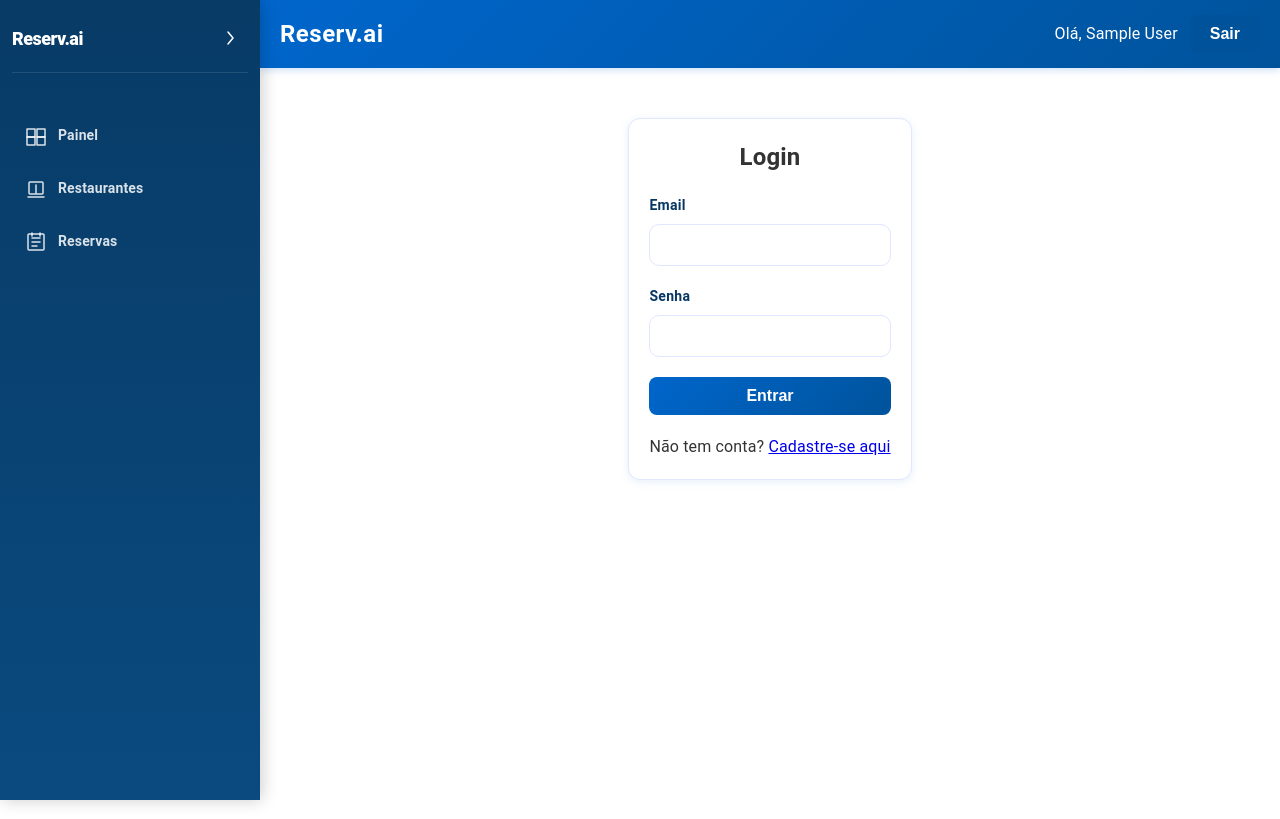
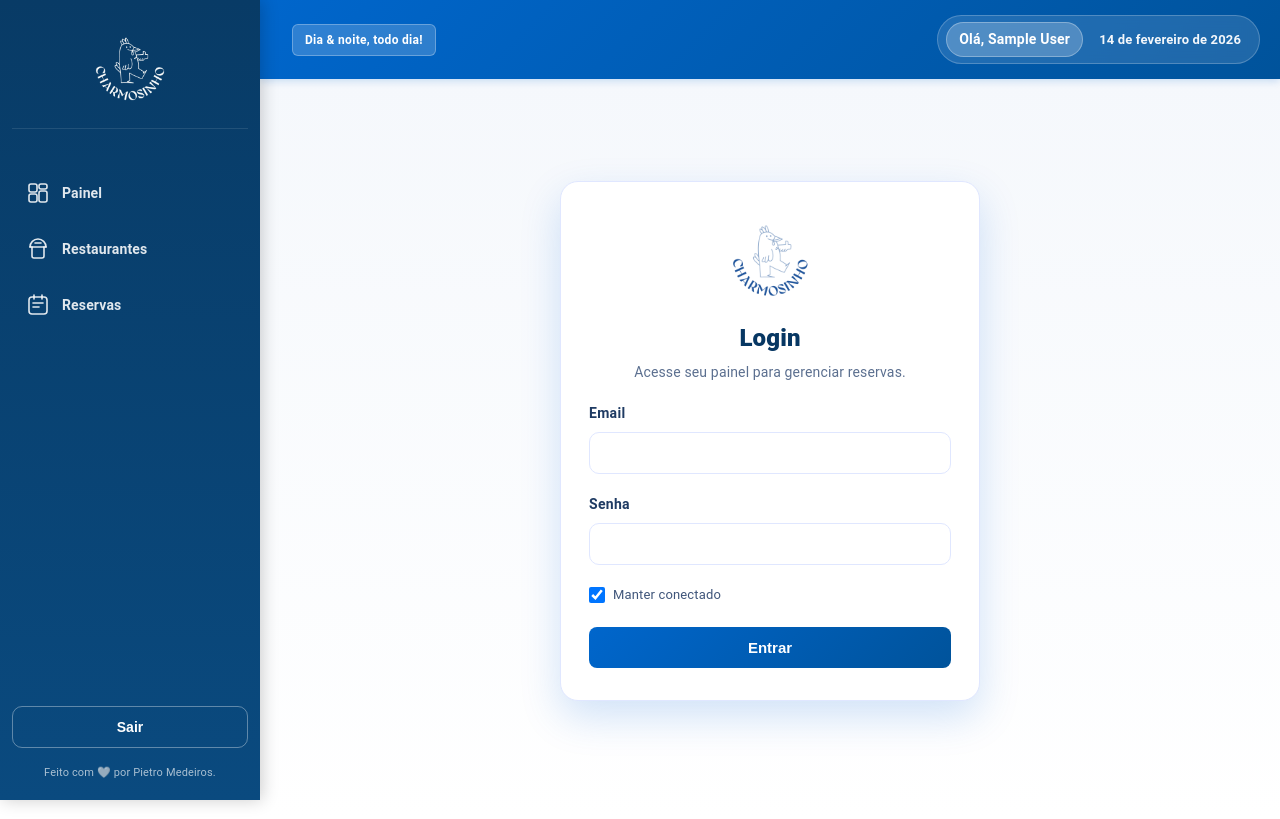
Before and after one commit to repositoriogobdev/reserv.ai-charmosinho, a React (Create React App) app in the folder frontend/: page /login in a window 1280 px wide. Built offline with nearby package versions, Linux system fonts and the light colour scheme; no server answers; sample sign-in values are in the browser's storage; the HTML template or start-up script is replaced by a standard one.

Commit message:
Atualiza UI e fluxo de login

```diff
--- a/frontend/public/index.html
+++ b/frontend/public/index.html
@@ -5,6 +5,7 @@
     <meta name="viewport" content="width=device-width, initial-scale=1" />
     <meta name="theme-color" content="#000000" />
     <meta name="description" content="Plataforma de agendamento de reservas para restaurantes" />
+    <link rel="icon" href="%PUBLIC_URL%/logo.png" />
     <title>Reserv.ai - Agendamento de Reservas</title>
   </head>
   <body>
--- a/frontend/src/App.js
+++ b/frontend/src/App.js
@@ -2,12 +2,11 @@ import React from 'react';
 import { BrowserRouter as Router, Routes, Route, useLocation, Navigate } from 'react-router-dom';
 import { ThemeProvider, createTheme } from '@mui/material/styles';
 import CssBaseline from '@mui/material/CssBaseline';
-import { AuthProvider } from './context/AuthContext';
+import { AuthProvider, useAuth } from './context/AuthContext';
 
 // Pages
 import Home from './pages/Home';
 import Login from './pages/Login';
-import Register from './pages/Register';
 import Booking from './pages/Booking';
 import Dashboard from './pages/Dashboard';
 import Restaurants from './pages/Restaurants';
@@ -83,11 +82,12 @@ const theme = createTheme({
 
 function AppLayout() {
   const location = useLocation();
-  // Mostrar Navbar/Sidebar apenas quando NÃO estivermos na página pública de reservas
-  const showNavbar = !location.pathname.startsWith('/reservas');
+  const { isAuthenticated } = useAuth();
+  // Mostrar Navbar/Sidebar apenas quando estiver autenticado
+  const showNavbar = isAuthenticated && !location.pathname.startsWith('/reservas');
 
   return (
-    <div className="App">
+    <div className={`App ${showNavbar ? 'has-sidebar' : ''}`}>
       {/* Mostrar sidebar na área de gerenciamento (não em /reservas) */}
       {showNavbar && <Sidebar />}
 
@@ -98,9 +98,8 @@ function AppLayout() {
         <Routes>
           <Route path="/reservas" element={<Home />} />
           {/* Rota raiz volta a apontar para a Home (área de gerenciamento). A página pública de reservas fica em /reservas */}
-          <Route path="/" element={<Home />} />
+          <Route path="/" element={<Navigate to={isAuthenticated ? '/dashboard' : '/login'} replace />} />
           <Route path="/login" element={<Login />} />
-          <Route path="/register" element={<Register />} />
           <Route path="/booking/:restaurantId" element={<Booking />} />
 
           {/* Rotas protegidas */}
--- a/frontend/src/components/Navbar.js
+++ b/frontend/src/components/Navbar.js
@@ -11,18 +11,29 @@ const Navbar = () => {
     navigate('/');
   };
 
+  const currentDate = new Date().toLocaleDateString('pt-BR', {
+    day: '2-digit',
+    month: 'long',
+    year: 'numeric'
+  });
+
   return (
     <nav className="navbar compact">
       <div className="navbar-content">
-        <Link to="/" className="navbar-brand">Reserv.ai</Link>
-        <div style={{ display: 'flex', alignItems: 'center', gap: '12px' }}>
-          {isAuthenticated && <span style={{ color: 'white' }}>Olá, {user?.name}</span>}
-          {isAuthenticated ? (
-            <button onClick={handleLogout} className="btn btn-secondary">Sair</button>
-          ) : (
+        <div className="navbar-left">
+          <div className="navbar-brand" aria-label="Reserv.ai"></div>
+          <span className="navbar-slogan badge">Dia & noite, todo dia!</span>
+        </div>
+        <div className="navbar-actions">
+          {isAuthenticated && (
+            <div className="navbar-info">
+              <span className="navbar-badge">Olá, {user?.name}</span>
+              <span className="navbar-date">{currentDate}</span>
+            </div>
+          )}
+          {!isAuthenticated && (
             <div>
               <Link to="/login" style={{ marginRight: 8, color: 'white' }}>Login</Link>
-              <Link to="/register" style={{ color: 'white' }}>Cadastrar</Link>
             </div>
           )}
         </div>
--- a/frontend/src/components/Sidebar.js
+++ b/frontend/src/components/Sidebar.js
@@ -1,49 +1,48 @@
 import React, { useState, useEffect } from 'react';
-import { NavLink } from 'react-router-dom';
+import { NavLink, useNavigate } from 'react-router-dom';
+import { useAuth } from '../context/AuthContext';
+import logo from '../assets/logo.png';
 import './sidebar.css';
 
 // SVG Icons
 const DashboardIcon = () => (
-  <svg width="20" height="20" viewBox="0 0 20 20" fill="none" stroke="currentColor">
-    <rect x="1" y="3" width="8" height="8" strokeWidth="1.5" />
-    <rect x="11" y="3" width="8" height="8" strokeWidth="1.5" />
-    <rect x="1" y="11" width="8" height="8" strokeWidth="1.5" />
-    <rect x="11" y="11" width="8" height="8" strokeWidth="1.5" />
+  <svg width="20" height="20" viewBox="0 0 24 24" fill="none" stroke="currentColor" strokeWidth="1.6" strokeLinecap="round" strokeLinejoin="round">
+    <rect x="3" y="3" width="8" height="8" rx="2" />
+    <rect x="13" y="3" width="8" height="5" rx="2" />
+    <rect x="13" y="10" width="8" height="11" rx="2" />
+    <rect x="3" y="13" width="8" height="8" rx="2" />
   </svg>
 );
 
 const RestaurantIcon = () => (
-  <svg width="20" height="20" viewBox="0 0 20 20" fill="none" stroke="currentColor">
-    <path d="M2 18h16M4 3h12a1 1 0 0 1 1 1v10a1 1 0 0 1-1 1H4a1 1 0 0 1-1-1V4a1 1 0 0 1 1-1z" strokeWidth="1.5" strokeLinecap="round" strokeLinejoin="round" />
-    <path d="M10 6v8" strokeWidth="1.5" strokeLinecap="round" />
+  <svg width="20" height="20" viewBox="0 0 24 24" fill="none" stroke="currentColor" strokeWidth="1.6" strokeLinecap="round" strokeLinejoin="round">
+    <path d="M4 10a8 8 0 0 1 16 0" />
+    <path d="M4 10h16" />
+    <path d="M6 10v9a2 2 0 0 0 2 2h8a2 2 0 0 0 2-2v-9" />
+    <path d="M9 6h6" />
   </svg>
 );
 
 const ReservationIcon = () => (
-  <svg width="20" height="20" viewBox="0 0 20 20" fill="none" stroke="currentColor">
-    <path d="M3 2h14a1 1 0 0 1 1 1v14a1 1 0 0 1-1 1H3a1 1 0 0 1-1-1V3a1 1 0 0 1 1-1z" strokeWidth="1.5" />
-    <path d="M6 6h8M6 10h8M6 14h5" strokeWidth="1.5" strokeLinecap="round" />
-    <line x1="6" y1="1" x2="6" y2="4" strokeWidth="1.5" strokeLinecap="round" />
-    <line x1="14" y1="1" x2="14" y2="4" strokeWidth="1.5" strokeLinecap="round" />
+  <svg width="20" height="20" viewBox="0 0 24 24" fill="none" stroke="currentColor" strokeWidth="1.6" strokeLinecap="round" strokeLinejoin="round">
+    <rect x="3" y="4" width="18" height="17" rx="3" />
+    <path d="M8 2v4M16 2v4" />
+    <path d="M7 10h10" />
+    <path d="M7 14h6" />
   </svg>
 );
 
-const CollapseIcon = ({ collapsed }) => (
-  collapsed ? (
-    <svg width="18" height="18" viewBox="0 0 18 18" fill="currentColor">
-      <path d="M11 3L6 9l5 6" stroke="currentColor" strokeWidth="1.5" fill="none" strokeLinecap="round" strokeLinejoin="round" />
-    </svg>
-  ) : (
-    <svg width="18" height="18" viewBox="0 0 18 18" fill="currentColor">
-      <path d="M7 3l5 6-5 6" stroke="currentColor" strokeWidth="1.5" fill="none" strokeLinecap="round" strokeLinejoin="round" />
-    </svg>
-  )
-);
-
 const Sidebar = () => {
+  const { logout, isAuthenticated } = useAuth();
+  const navigate = useNavigate();
   const [collapsed, setCollapsed] = useState(false);
   const [isMobile, setIsMobile] = useState(window.innerWidth <= 768);
   const [mobileOpen, setMobileOpen] = useState(false);
+
+  const handleLogout = () => {
+    logout();
+    navigate('/');
+  };
 
   // Handle responsive behavior
   useEffect(() => {
@@ -88,14 +87,14 @@ const Sidebar = () => {
         aria-label="Menu de navegação"
       >
         <div className="sidebar-header">
-          <div className="brand">Reserv.ai</div>
           <button
-            className="collapse-btn"
+            type="button"
+            className="brand-toggle"
             onClick={() => setCollapsed(!collapsed)}
             aria-label={collapsed ? 'Expandir menu' : 'Recolher menu'}
             title={collapsed ? 'Expandir' : 'Recolher'}
           >
-            <CollapseIcon collapsed={collapsed} />
+            <img src={logo} alt="Logo" className="brand-logo" />
           </button>
         </div>
 
@@ -136,7 +135,21 @@ const Sidebar = () => {
             <span className="nav-label">Reservas</span>
           </NavLink>
 
-
+          {isAuthenticated && (
+            <button
+              type="button"
+              className="sidebar-logout"
+              onClick={() => {
+                handleNavClick();
+                handleLogout();
+              }}
+            >
+              Sair
+            </button>
+          )}
+          <div className="sidebar-footer">
+            Feito com 🤍 por Pietro Medeiros.
+          </div>
         </nav>
       </aside>
     </>
--- a/frontend/src/components/sidebar.css
+++ b/frontend/src/components/sidebar.css
@@ -63,58 +63,42 @@
 /* Sidebar Header (Brand + Toggle) */
 .sidebar-header {
   display: flex;
-  justify-content: space-between;
+  justify-content: center;
   align-items: center;
   margin-bottom: 24px;
   padding-bottom: 16px;
   border-bottom: 1px solid rgba(255, 255, 255, 0.1);
   gap: 8px;
   flex-wrap: nowrap;
+  position: relative;
 }
 
-.sidebar-header .brand {
-  font-weight: 800;
-  font-size: 18px;
-  letter-spacing: -0.5px;
-  white-space: nowrap;
-  flex: 1;
-  overflow: hidden;
-  text-overflow: ellipsis;
-  display: flex;
-  align-items: center;
-  height: 32px;
-}
-
-.app-sidebar.collapsed .sidebar-header .brand {
-  display: none;
-}
-
-/* Collapse Button */
-.sidebar-header .collapse-btn {
+.sidebar-header .brand-toggle {
   background: transparent;
   border: none;
-  color: white;
+  padding: 0;
   cursor: pointer;
-  padding: 8px;
-  border-radius: 8px;
-  transition: all 200ms ease;
-  font-size: 16px;
   display: flex;
   align-items: center;
   justify-content: center;
-  width: 36px;
-  height: 36px;
-  flex-shrink: 0;
+  width: 100%;
+  height: 92px;
 }
 
-.sidebar-header .collapse-btn:hover {
-  background: rgba(255, 255, 255, 0.1);
-  transform: scale(1.05);
+.sidebar-header .brand-logo {
+  height: 80px;
+  width: auto;
+  max-width: 100%;
+  object-fit: contain;
+  display: block;
 }
 
-.sidebar-header .collapse-btn svg {
-  width: 18px;
-  height: 18px;
+.app-sidebar.collapsed .sidebar-header .brand-toggle {
+  height: 56px;
+}
+
+.app-sidebar.collapsed .sidebar-header .brand-logo {
+  height: 44px;
 }
 
 /* Sidebar Navigation */
@@ -127,10 +111,10 @@
 }
 
 .sidebar-nav a {
-  color: rgba(255, 255, 255, 0.85);
+  color: rgba(255, 255, 255, 0.88);
   text-decoration: none;
   padding: 12px 14px;
-  border-radius: 10px;
+  border-radius: 12px;
   font-weight: 600;
   font-size: 14px;
   transition: all 200ms ease;
@@ -156,8 +140,9 @@
 }
 
 .sidebar-nav a:hover {
-  background: var(--sidebar-hover);
+  background: rgba(255, 255, 255, 0.08);
   color: white;
+  transform: translateY(-1px);
 }
 
 .sidebar-nav a:hover::before {
@@ -165,8 +150,9 @@
 }
 
 .sidebar-nav a.active {
-  background: var(--sidebar-active);
-  color: #66b3ff;
+  background: linear-gradient(135deg, rgba(0, 102, 204, 0.26), rgba(0, 83, 155, 0.18));
+  color: #9fd1ff;
+  box-shadow: inset 0 0 0 1px rgba(255, 255, 255, 0.08);
 }
 
 .sidebar-nav a.active::before {
@@ -178,8 +164,8 @@
   display: flex;
   align-items: center;
   justify-content: center;
-  width: 20px;
-  height: 20px;
+  width: 24px;
+  height: 24px;
   flex-shrink: 0;
   color: currentColor;
 }
@@ -196,6 +182,42 @@
   flex: 1;
   overflow: hidden;
   text-overflow: ellipsis;
+}
+
+.sidebar-logout {
+  margin-top: auto;
+  padding: 12px 14px;
+  border-radius: 10px;
+  font-weight: 600;
+  font-size: 14px;
+  border: 1px solid rgba(255, 255, 255, 0.35);
+  background: transparent;
+  color: white;
+  cursor: pointer;
+  transition: all 200ms ease;
+  display: flex;
+  align-items: center;
+  justify-content: center;
+}
+
+.sidebar-logout:hover {
+  background: rgba(255, 255, 255, 0.12);
+}
+
+.app-sidebar.collapsed .sidebar-logout {
+  padding: 12px;
+}
+
+.sidebar-footer {
+  margin-top: 10px;
+  font-size: 11px;
+  color: rgba(255, 255, 255, 0.65);
+  text-align: center;
+  line-height: 1.3;
+}
+
+.app-sidebar.collapsed .sidebar-footer {
+  display: none;
 }
 
 /* Collapsed Sidebar - Hide Navigation Text */
--- a/frontend/src/index.css
+++ b/frontend/src/index.css
@@ -27,12 +27,16 @@ code {
 
 /* Main Content Area */
 main.app-main {
-  margin-left: 260px;
+  margin-left: 0;
   transition: margin-left 280ms cubic-bezier(0.4, 0, 0.2, 1);
   flex: 1;
   display: flex;
   flex-direction: column;
   overflow: hidden;
+}
+
+.App.has-sidebar main.app-main {
+  margin-left: 260px;
 }
 
 /* When Sidebar is Collapsed */
@@ -168,6 +172,116 @@ main.app-main {
   box-shadow: 0 2px 8px rgba(0, 102, 204, 0.2);
 }
 
+/* Auth Pages */
+.auth-page {
+  min-height: calc(100vh - 60px);
+  display: flex;
+  align-items: center;
+  justify-content: center;
+  padding: 32px 16px 48px;
+  background: linear-gradient(180deg, #f5f8fc 0%, #ffffff 100%);
+}
+
+.App:not(.has-sidebar) .auth-page {
+  min-height: 100vh;
+}
+
+.auth-card {
+  width: 100%;
+  max-width: 420px;
+  background: white;
+  border-radius: 18px;
+  padding: 32px 28px;
+  box-shadow: 0 16px 40px rgba(3, 102, 214, 0.18);
+  border: 1px solid #e0e7ff;
+  text-align: center;
+}
+
+.auth-logo {
+  display: flex;
+  justify-content: center;
+  margin-bottom: 16px;
+}
+
+.auth-logo img {
+  height: 90px;
+  width: auto;
+  object-fit: contain;
+}
+
+.auth-title {
+  font-size: 24px;
+  font-weight: 800;
+  color: #073763;
+  margin-bottom: 6px;
+}
+
+.auth-subtitle {
+  font-size: 14px;
+  color: #5b6f8f;
+  margin-bottom: 20px;
+}
+
+.auth-form {
+  text-align: left;
+}
+
+.auth-form .form-group label {
+  font-weight: 600;
+  color: #1f3b63;
+}
+
+.auth-form input {
+  border-radius: 10px;
+  border: 1.5px solid #d9e4ff;
+}
+
+.auth-form input:focus {
+  outline: none;
+  border-color: #0066cc;
+  box-shadow: 0 0 0 3px rgba(0, 102, 204, 0.12);
+}
+
+.auth-submit {
+  width: 100%;
+  padding: 12px 18px;
+  font-size: 15px;
+  margin-top: 10px;
+}
+
+.auth-remember {
+  display: flex;
+  align-items: center;
+  gap: 8px;
+  font-size: 13px;
+  color: #3f557a;
+  margin: 4px 0 12px;
+}
+
+.auth-remember input {
+  width: 16px;
+  height: 16px;
+}
+
+.auth-error {
+  padding: 10px 12px;
+  background: #ffebee;
+  color: #c62828;
+  border-radius: 10px;
+  margin-bottom: 12px;
+  font-size: 13px;
+}
+
+@media (max-width: 600px) {
+  .auth-card {
+    padding: 24px 20px;
+  }
+
+  .auth-logo img {
+    height: 74px;
+  }
+}
+
 .navbar-content {
   max-width: 1200px;
   margin: 0 auto;
@@ -177,12 +291,106 @@ main.app-main {
   align-items: center;
 }
 
+.navbar-left {
+  display: flex;
+  align-items: center;
+  gap: 12px;
+}
+
 .navbar-brand {
   font-size: 24px;
   font-weight: bold;
   color: white;
   text-decoration: none;
   letter-spacing: 0.5px;
+}
+
+.navbar-slogan {
+  font-size: 12px;
+  font-weight: 700;
+  color: white;
+  letter-spacing: 0.3px;
+  white-space: nowrap;
+  background: rgba(255, 255, 255, 0.18);
+  border: 1px solid rgba(255, 255, 255, 0.28);
+  padding: 4px 10px;
+  border-radius: 999px;
+}
+
+.navbar-actions {
+  display: flex;
+  align-items: center;
+  gap: 12px;
+}
+
+.navbar-info {
+  display: flex;
+  align-items: center;
+  gap: 12px;
+  background: rgba(255, 255, 255, 0.12);
+  border: 1px solid rgba(255, 255, 255, 0.22);
+  border-radius: 999px;
+  padding: 6px 8px;
+  backdrop-filter: blur(6px);
+}
+
+.navbar-badge {
+  background: rgba(255, 255, 255, 0.22);
+  color: white;
+  padding: 6px 12px;
+  border-radius: 999px;
+  font-weight: 700;
+  font-size: 14px;
+  letter-spacing: 0.2px;
+  border: 1px solid rgba(255, 255, 255, 0.3);
+}
+
+.navbar-date {
+  color: rgba(255, 255, 255, 0.95);
+  font-size: 13px;
+  font-weight: 600;
+  display: inline-flex;
+  align-items: center;
+  gap: 6px;
+  padding: 0 10px 0 4px;
+}
+
+@media (max-width: 600px) {
+  .navbar-content {
+    align-items: flex-start;
+  }
+
+  .navbar-left {
+    flex-direction: column;
+    align-items: flex-start;
+    gap: 4px;
+  }
+
+  .navbar-slogan {
+    font-size: 12px;
+  }
+
+  .navbar-actions {
+    align-items: flex-end;
+  }
+
+  .navbar-info {
+    flex-direction: column;
+    align-items: flex-end;
+    gap: 6px;
+    border-radius: 16px;
+    padding: 6px 10px;
+  }
+
+  .navbar-badge {
+    font-size: 12px;
+    padding: 4px 10px;
+  }
+
+  .navbar-date {
+    font-size: 12px;
+    padding: 0;
+  }
 }
 
 .navbar-menu {
--- a/frontend/src/pages/Home.js
+++ b/frontend/src/pages/Home.js
@@ -1,6 +1,7 @@
 import React, { useState, useEffect } from 'react';
 import restaurantService from '../services/restaurantService';
 import reservationService from '../services/reservationService';
+import logo2 from '../assets/logo2.png';
 import './home-booking.css';
 
 const Home = () => {
@@ -256,6 +257,7 @@ const Home = () => {
         {/* HEADER */}
         <div className="booking-header">
           <h2>Agendamento de Reserva</h2>
+          <img className="booking-header-logo" src={logo2} alt="Logo" />
         </div>
 
         {/* ERRO GLOBAL */}
--- a/frontend/src/pages/Login.js
+++ b/frontend/src/pages/Login.js
@@ -1,17 +1,26 @@
-import React, { useState } from 'react';
-import { useNavigate, Link } from 'react-router-dom';
+import React, { useState, useEffect } from 'react';
+import { useNavigate } from 'react-router-dom';
 import { useAuth } from '../context/AuthContext';
+import logo2 from '../assets/logo2.png';
 
 const Login = () => {
   const [formData, setFormData] = useState({
     email: '',
     password: ''
   });
+  const [rememberMe, setRememberMe] = useState(true);
   const [error, setError] = useState('');
   const [loading, setLoading] = useState(false);
 
   const { login } = useAuth();
   const navigate = useNavigate();
+
+  useEffect(() => {
+    const storedEmail = localStorage.getItem('rememberedEmail');
+    if (storedEmail) {
+      setFormData(prev => ({ ...prev, email: storedEmail }));
+    }
+  }, []);
 
   const handleChange = (e) => {
     setFormData({
@@ -27,6 +36,11 @@ const Login = () => {
 
     try {
       await login(formData.email, formData.password);
+      if (rememberMe) {
+        localStorage.setItem('rememberedEmail', formData.email);
+      } else {
+        localStorage.removeItem('rememberedEmail');
+      }
       navigate('/dashboard');
     } catch (err) {
       setError(err.response?.data?.message || 'Erro ao fazer login');
@@ -36,17 +50,21 @@ const Login = () => {
   };
 
   return (
-    <div className="container" style={{ maxWidth: '500px', paddingTop: '50px' }}>
-      <div className="card">
-        <h2 style={{ textAlign: 'center', marginBottom: '20px' }}>Login</h2>
+    <div className="auth-page">
+      <div className="auth-card">
+        <div className="auth-logo">
+          <img src={logo2} alt="Logo" />
+        </div>
+        <h2 className="auth-title">Login</h2>
+        <p className="auth-subtitle">Acesse seu painel para gerenciar reservas.</p>
 
         {error && (
-          <div style={{ padding: '10px', backgroundColor: '#f8d7da', color: '#721c24', borderRadius: '5px', marginBottom: '15px' }}>
+          <div className="auth-error">
             {error}
           </div>
         )}
 
-        <form onSubmit={handleSubmit}>
+        <form onSubmit={handleSubmit} className="auth-form">
           <div className="form-group">
             <label>Email</label>
             <input
@@ -69,19 +87,24 @@ const Login = () => {
             />
           </div>
 
+          <label className="auth-remember">
+            <input
+              type="checkbox"
+              checked={rememberMe}
+              onChange={(event) => setRememberMe(event.target.checked)}
+            />
+            Manter conectado
+          </label>
+
           <button
             type="submit"
-            className="btn btn-primary"
-            style={{ width: '100%' }}
+            className="btn btn-primary auth-submit"
             disabled={loading}
           >
             {loading ? 'Entrando...' : 'Entrar'}
           </button>
         </form>
 
-        <p style={{ textAlign: 'center', marginTop: '20px' }}>
-          Não tem conta? <Link to="/register">Cadastre-se aqui</Link>
-        </p>
       </div>
     </div>
   );
```
Also changed, not shown: frontend/src/pages/backoffice.css (+25 -4 lines), frontend/src/pages/home-booking.css (+8 -0 lines), frontend/public/logo.png (added), frontend/src/assets/logo2.png (added).
